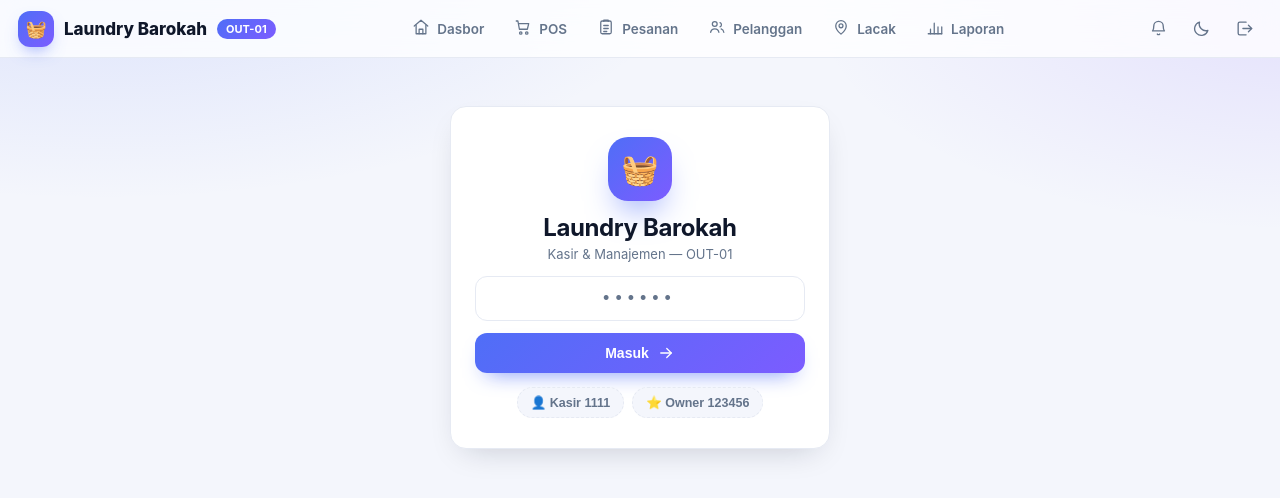
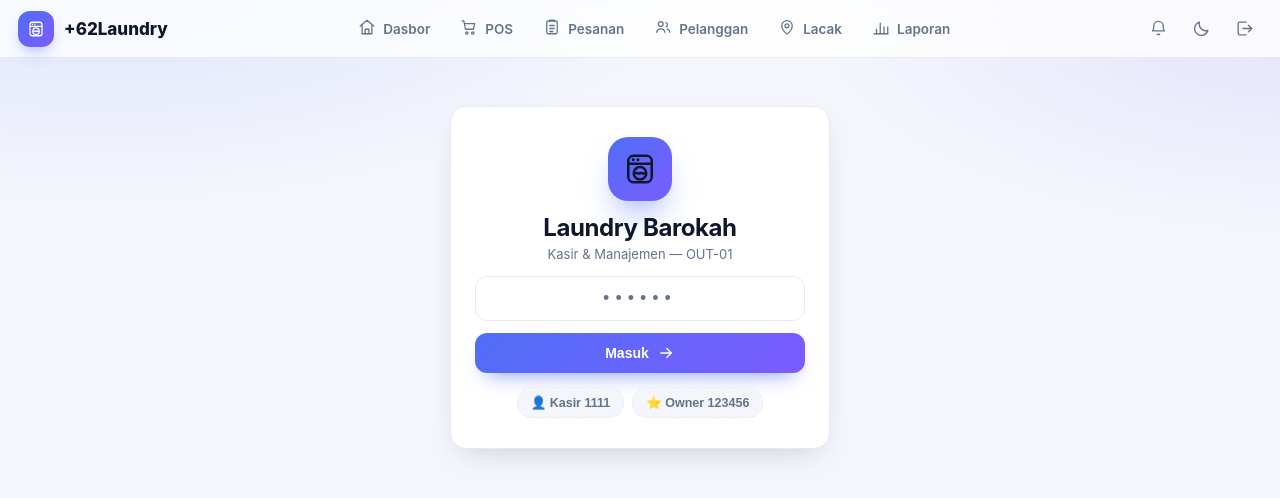
Before and after one commit to hdeni04-boop/62Laundry, a website: page frontend/index.html in a window 1280 px wide. Drawn offline with Linux system fonts and the light colour scheme.

Commit message:
feat: logo brand ganti ikon mesin cuci flat modern (topbar + login)

```diff
--- a/frontend/index.html
+++ b/frontend/index.html
@@ -1,17 +1,20 @@
 <!DOCTYPE html>
 <html lang="id" data-theme="light">
+
 <head>
     <meta charset="UTF-8">
     <meta name="viewport" content="width=device-width, initial-scale=1.0">
     <title>Laundry Barokah — Kasir & Manajemen</title>
     <link rel="stylesheet" href="css/style.css">
-<script>try{var t=localStorage.getItem('laundry_theme');if(t)document.documentElement.setAttribute('data-theme',t);}catch(e){}</script>
+    <script>try { var t = localStorage.getItem('laundry_theme'); if (t) document.documentElement.setAttribute('data-theme', t); } catch (e) { }</script>
 </head>
+
 <body>
     <header class="topbar">
-<div class="brand"><span class="logo">🧺</span>Laundry Barokah <span class="tag">OUT-01</span></div>
+        <div class="brand"><span class="logo"></span>+62Laundry </span></div>
         <nav class="nav" id="mainNav">
-<a href="#/dashboard" data-tip="Ringkasan omzet & pesanan hari ini"><b class="ni"></b><span>Dasbor</span></a>
+            <a href="#/dashboard" data-tip="Ringkasan omzet & pesanan hari ini"><b
+                    class="ni"></b><span>Dasbor</span></a>
             <a href="#/pos" data-tip="Kasir: buat order baru"><b class="ni"></b><span>POS</span></a>
             <a href="#/orders" data-tip="Daftar & update status pesanan"><b class="ni"></b><span>Pesanan</span></a>
             <a href="#/customers" data-tip="Data pelanggan"><b class="ni"></b><span>Pelanggan</span></a>
@@ -19,7 +22,8 @@
             <a href="#/laporan" data-tip="Omzet harian & grafik"><b class="ni"></b><span>Laporan</span></a>
         </nav>
         <div class="tools">
-<button class="iconbtn" id="btnBell" data-tip="Pesanan siap diambil (klik utk filter)" aria-label="Notifikasi"></button>
+            <button class="iconbtn" id="btnBell" data-tip="Pesanan siap diambil (klik utk filter)"
+                aria-label="Notifikasi"></button>
             <button class="iconbtn" id="btnTheme" data-tip="Mode gelap / terang" aria-label="Ganti tema"></button>
             <button class="iconbtn" id="btnLogout" data-tip="Keluar dari sesi" aria-label="Keluar"></button>
         </div>
@@ -37,24 +41,26 @@
     <script src="js/tracking.js"></script>
     <script src="js/laporan.js"></script>
     <script>
-var NAV_ICONS={dashboard:'home',pos:'cart',orders:'clipboard',customers:'users',tracking:'pin',laporan:'chart'};
-document.querySelectorAll('#mainNav a').forEach(function(a){var k=a.getAttribute('href').slice(2);a.querySelector('.ni').innerHTML=ic(NAV_ICONS[k]||'dot');});
-document.getElementById('btnBell').innerHTML=ic('bell')+'<span class="dot" id="bellCount" style="display:none">0</span>';
-document.getElementById('btnTheme').innerHTML=ic('moon');
-document.getElementById('btnLogout').innerHTML=ic('logout');
-var routes={'#/dashboard':Dashboard.render,'#/pos':POS.render,'#/orders':Orders.render,'#/customers':Customers.render,'#/tracking':Tracking.render,'#/laporan':Laporan.render};
-function markNav(h){document.querySelectorAll('#mainNav a').forEach(function(a){a.classList.toggle('on',a.getAttribute('href')===h);});}
-function router(){var h=location.hash||'#/dashboard';if(new URLSearchParams(location.search).get('code'))h='#/tracking';if(!localStorage.getItem('laundry_user')&&h!=='#/tracking'){markNav('');return Login.render();}markNav(h);(routes[h]||Dashboard.render)();}
-window.addEventListener('hashchange',router);
-var Login={render:function(){document.getElementById('app').innerHTML='<section class="card login"><div class="logo">🧺</div><h2 style="margin:0">Laundry Barokah</h2><p class="mut">Kasir & Manajemen — OUT-01</p><input id="pin" type="password" inputmode="numeric" maxlength="6" placeholder="••••••"><button class="btn" id="btnLogin">Masuk '+ic('arrow')+'</button><div class="demo"><button class="chip" data-pin="1111">👤 Kasir 1111</button><button class="chip" data-pin="123456">⭐ Owner 123456</button></div></section>';document.querySelectorAll('[data-pin]').forEach(function(b){b.onclick=function(){document.getElementById('pin').value=b.dataset.pin;};});document.getElementById('btnLogin').onclick=function(){Api.call('login',{pin:document.getElementById('pin').value},true).then(function(r){localStorage.setItem('laundry_user',JSON.stringify(r.user));location.hash='#/dashboard';router();startBell();}).catch(function(e){toast('⚠ '+e.message);});};}};
-function toast(m,ok){var t=document.getElementById('toast');t.textContent=m;t.className='show'+(ok===false?' err':'');clearTimeout(window._tt);window._tt=setTimeout(function(){t.className='';},3200);}
-function rupiah(n){return 'Rp'+Number(n||0).toLocaleString('id-ID');}
-var _th=document.getElementById('btnTheme');function paintTheme(){var d=document.documentElement.getAttribute('data-theme')==='dark';_th.innerHTML=d?ic('sun'):ic('moon');_th.setAttribute('data-tip',d?'Mode terang':'Mode gelap');}
-_th.onclick=function(){var n=document.documentElement.getAttribute('data-theme')==='dark'?'light':'dark';document.documentElement.setAttribute('data-theme',n);localStorage.setItem('laundry_theme',n);paintTheme();};
-document.getElementById('btnLogout').onclick=function(){localStorage.clear();location.hash='#/tracking';clearInterval(window._bell);router();};
-document.getElementById('btnBell').onclick=function(){sessionStorage.setItem('ordSt','SIAP_DIAMBIL');location.hash='#/orders';if(location.hash==='#/orders')router();};
-function startBell(){clearInterval(window._bell);var up=function(){if(!localStorage.getItem('laundry_user'))return;Api.call('listOrders',{status:'SIAP_DIAMBIL'}).then(function(r){var b=document.getElementById('bellCount');b.textContent=r.length;b.style.display=r.length?'grid':'none';}).catch(function(){});};up();window._bell=setInterval(up,30000);}
-paintTheme();if(localStorage.getItem('laundry_user'))startBell();router();
+        var NAV_ICONS = { dashboard: 'home', pos: 'cart', orders: 'clipboard', customers: 'users', tracking: 'pin', laporan: 'chart' };
+        document.querySelectorAll('#mainNav a').forEach(function (a) { var k = a.getAttribute('href').slice(2); a.querySelector('.ni').innerHTML = ic(NAV_ICONS[k] || 'dot'); });
+        document.getElementById('btnBell').innerHTML = ic('bell') + '<span class="dot" id="bellCount" style="display:none">0</span>';
+        document.getElementById('btnTheme').innerHTML = ic('moon');
+        document.getElementById('btnLogout').innerHTML = ic('logout');
+        document.querySelector('.brand .logo').innerHTML = ic('washer');
+        var routes = { '#/dashboard': Dashboard.render, '#/pos': POS.render, '#/orders': Orders.render, '#/customers': Customers.render, '#/tracking': Tracking.render, '#/laporan': Laporan.render };
+        function markNav(h) { document.querySelectorAll('#mainNav a').forEach(function (a) { a.classList.toggle('on', a.getAttribute('href') === h); }); }
+        function router() { var h = location.hash || '#/dashboard'; if (new URLSearchParams(location.search).get('code')) h = '#/tracking'; if (!localStorage.getItem('laundry_user') && h !== '#/tracking') { markNav(''); return Login.render(); } markNav(h); (routes[h] || Dashboard.render)(); }
+        window.addEventListener('hashchange', router);
+        var Login = { render: function () { document.getElementById('app').innerHTML = '<section class="card login"><div class="logo"><span style="display:block;transform:scale(1.6)">' + ic('washer', 'lg') + '</span></div><h2 style="margin:0">Laundry Barokah</h2><p class="mut">Kasir & Manajemen — OUT-01</p><input id="pin" type="password" inputmode="numeric" maxlength="6" placeholder="••••••"><button class="btn" id="btnLogin">Masuk ' + ic('arrow') + '</button><div class="demo"><button class="chip" data-pin="1111">👤 Kasir 1111</button><button class="chip" data-pin="123456">⭐ Owner 123456</button></div></section>'; document.querySelectorAll('[data-pin]').forEach(function (b) { b.onclick = function () { document.getElementById('pin').value = b.dataset.pin; }; }); document.getElementById('btnLogin').onclick = function () { Api.call('login', { pin: document.getElementById('pin').value }, true).then(function (r) { localStorage.setItem('laundry_user', JSON.stringify(r.user)); location.hash = '#/dashboard'; router(); startBell(); }).catch(function (e) { toast('⚠ ' + e.message); }); }; } };
+        function toast(m, ok) { var t = document.getElementById('toast'); t.textContent = m; t.className = 'show' + (ok === false ? ' err' : ''); clearTimeout(window._tt); window._tt = setTimeout(function () { t.className = ''; }, 3200); }
+        function rupiah(n) { return 'Rp' + Number(n || 0).toLocaleString('id-ID'); }
+        var _th = document.getElementById('btnTheme'); function paintTheme() { var d = document.documentElement.getAttribute('data-theme') === 'dark'; _th.innerHTML = d ? ic('sun') : ic('moon'); _th.setAttribute('data-tip', d ? 'Mode terang' : 'Mode gelap'); }
+        _th.onclick = function () { var n = document.documentElement.getAttribute('data-theme') === 'dark' ? 'light' : 'dark'; document.documentElement.setAttribute('data-theme', n); localStorage.setItem('laundry_theme', n); paintTheme(); };
+        document.getElementById('btnLogout').onclick = function () { localStorage.clear(); location.hash = '#/tracking'; clearInterval(window._bell); router(); };
+        document.getElementById('btnBell').onclick = function () { sessionStorage.setItem('ordSt', 'SIAP_DIAMBIL'); location.hash = '#/orders'; if (location.hash === '#/orders') router(); };
+        function startBell() { clearInterval(window._bell); var up = function () { if (!localStorage.getItem('laundry_user')) return; Api.call('listOrders', { status: 'SIAP_DIAMBIL' }).then(function (r) { var b = document.getElementById('bellCount'); b.textContent = r.length; b.style.display = r.length ? 'grid' : 'none'; }).catch(function () { }); }; up(); window._bell = setInterval(up, 30000); }
+        paintTheme(); if (localStorage.getItem('laundry_user')) startBell(); router();
     </script>
 </body>
+
 </html>
--- a/frontend/js/icons.js
+++ b/frontend/js/icons.js
@@ -2,6 +2,7 @@
 var ICONS={
 home:'<path d="M3 10.8 12 3l9 7.8"/><path d="M5.5 9.6V21h13V9.6"/><path d="M9.5 21v-6h5v6"/>',
 cart:'<circle cx="9" cy="20" r="1.6"/><circle cx="17" cy="20" r="1.6"/><path d="M3 4h2.2l2 11h10.6l1.8-7.5H6.4"/>',
+washer:'<rect x="4" y="3" width="16" height="18" rx="3.5"/><path d="M4 8.5h16"/><circle cx="7.4" cy="5.75" r="1" fill="currentColor" stroke="none"/><circle cx="10.6" cy="5.75" r="1" fill="currentColor" stroke="none"/><circle cx="12" cy="14.9" r="4.3"/><path d="M8.9 14.9c1.05-.9 2.1.9 3.15 0s2.1.9 3.15 0"/>',
 clipboard:'<rect x="5" y="4" width="14" height="17" rx="2"/><path d="M9 4.5V3h6v1.5"/><path d="M9 10h6M9 14h6M9 18h4"/>',
 users:'<circle cx="9" cy="8" r="3.2"/><path d="M3.5 19c.6-3 2.9-4.6 5.5-4.6S14 16 14.5 19"/><path d="M16 6.2a3 3 0 0 1 0 5.6M17.5 14.6c2 .7 3.3 2.3 3.6 4.4"/>',
 pin:'<path d="M12 21.5S19 15.5 19 10.5a7 7 0 1 0-14 0c0 5 7 11 7 11z"/><circle cx="12" cy="10.4" r="2.6"/>',
```
Lines whose indentation alone changed are shown as unchanged.
